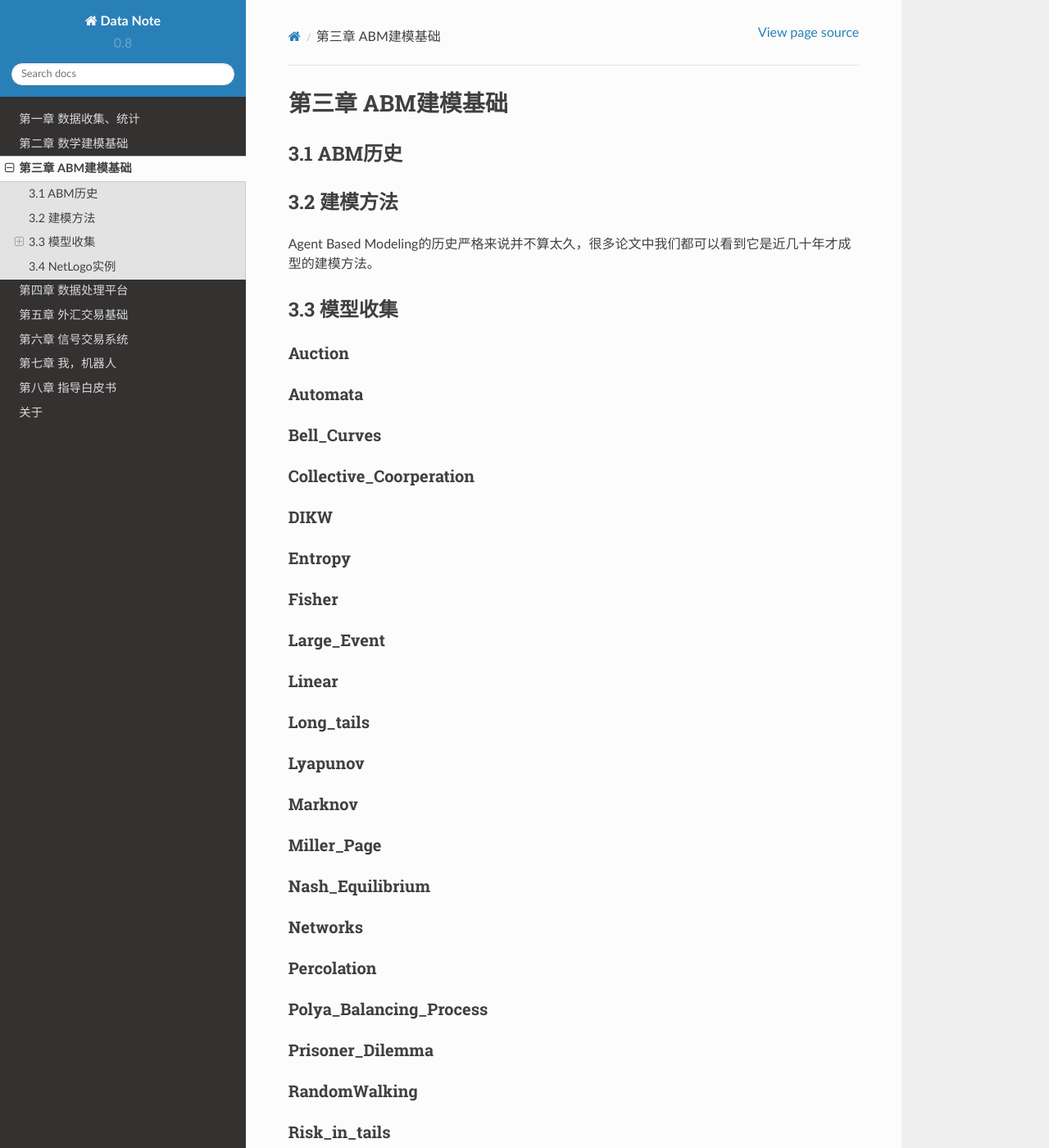
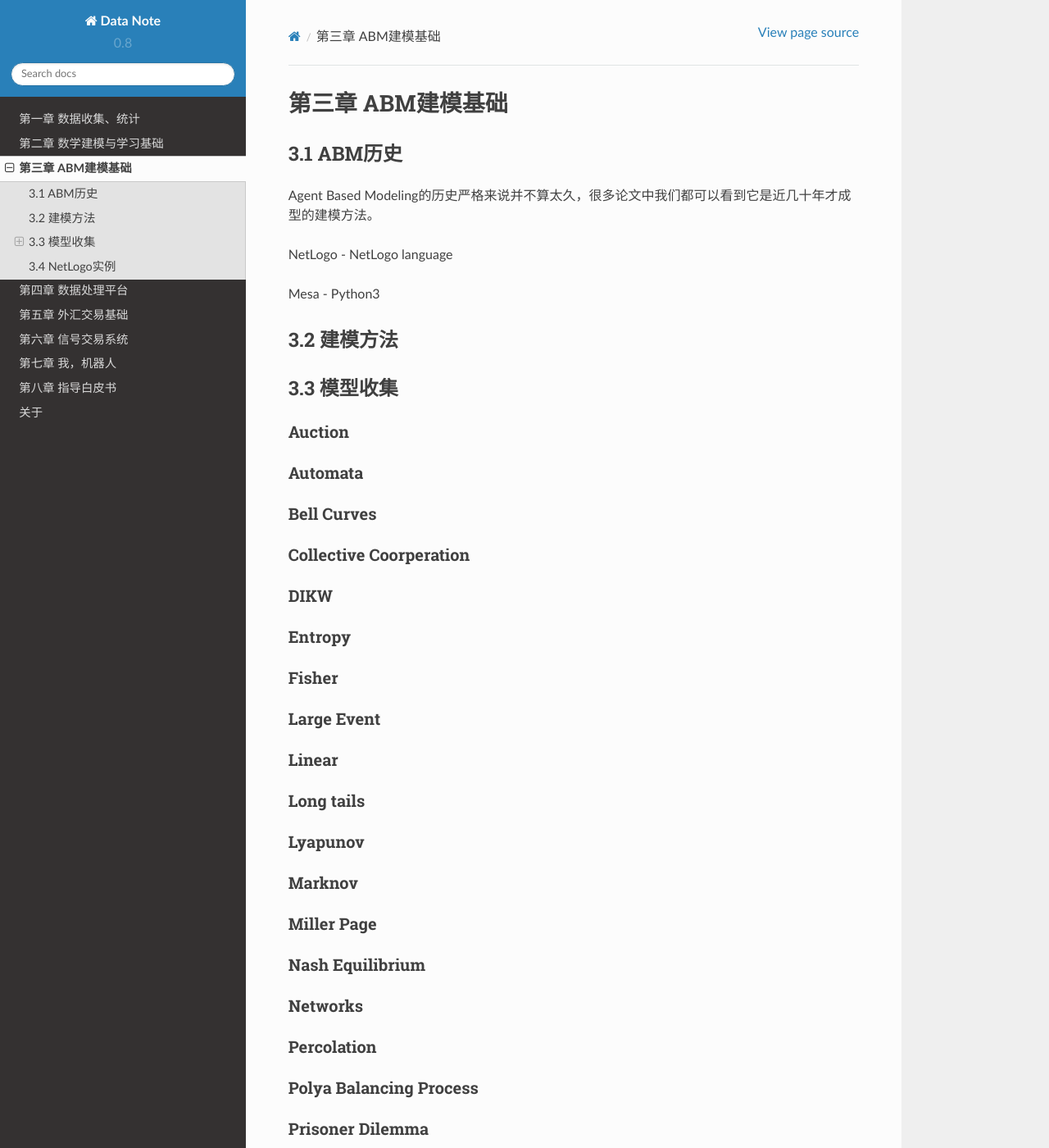
Before and after one commit to lofyer/DataNote, a Sphinx documentation site: the page built from source/posts/ch03.rst, in a window 1280 px wide and 1400 px high. Shown: the whole window at 82% size. Built offline with Sphinx 7.4.7 and the Read the Docs theme 2.0.0, drawn with Linux system fonts in a browser that asks for light colours; some of the changed text lies outside the part shown.

```diff
--- a/source/conf.py
+++ b/source/conf.py
@@ -51,7 +51,7 @@ master_doc = 'index'
 
 # General information about the project.
 project = u'Data Note'
-copyright = u'2014, lofyer'
+copyright = u'2016, lofyer'
 
 # The version info for the project you're documenting, acts as replacement for
 # |version| and |release|, also used in various other places throughout the
--- a/source/posts/about.rst
+++ b/source/posts/about.rst
@@ -10,7 +10,7 @@ Author: 猪大壮
 
 在线阅读
 
-ReadTheDocs: https://datanote.readthedocs.org
+ReadTheDocs: https://datanotes.readthedocs.org
 
 .. raw:: html
 
--- a/source/posts/ch01.rst
+++ b/source/posts/ch01.rst
@@ -10,7 +10,11 @@
 
 还有一个比较重要的点-- `Model Thinking <https://www.coursera.org/course/modelthinking>`_ ，你需要的不只是建模的知识，还要有建模的思想。数据和算法并不是最重要的，重要的是你如何利用这些数据通过你设计的模型来输出对你有用的结果。
 
-**不要以编程开始你的机器学习之旅，这样容易使思维受限于语言，通过对模型和结果的思考达到你的目的，编程只是手段之一。**
+**不要以编程开始你的机器学习之旅，这样容易使思维受限于语言，通过对模型和结果的思考达到你的目的，编程只是手段之一。** 话虽如此，但是你必须学会的语言有Python、NetLogo、MQL，额外的语言为Bash、C、C++，如果你会点Java那就更好啦。如何学习它们？OK，下载手册，那些命令与类型一个个敲着学，不要漏过任何一个。
+
+NetLogo: :download:`netlogo_help.7z<../files/netlogo_help.7z>`
+
+MQL4: :download:`mql4.chm<../files/mql4.chm>`
 
 如果读者已经具备了以下几点的基本知识，那么，跳过这章吧。
 
--- a/source/posts/ch02.rst
+++ b/source/posts/ch02.rst
@@ -1,6 +1,6 @@
-====================
-第二章 数学建模基础
-====================
+==========================
+第二章 数学建模与学习基础
+==========================
 
 ----------------
 2.1 numpy 快查
--- a/source/posts/ch03.rst
+++ b/source/posts/ch03.rst
@@ -6,11 +6,15 @@
 3.1 ABM历史
 -------------
 
+Agent Based Modeling的历史严格来说并不算太久，很多论文中我们都可以看到它是近几十年才成型的建模方法。
+
+NetLogo - NetLogo language
+
+Mesa - Python3
+
 -------------
 3.2 建模方法
 -------------
-
-Agent Based Modeling的历史严格来说并不算太久，很多论文中我们都可以看到它是近几十年才成型的建模方法。
 
 -------------
 3.3 模型收集
@@ -22,10 +26,10 @@ Auction
 Automata
 ========
 
-Bell_Curves
+Bell Curves
 ===========
 
-Collective_Coorperation
+Collective Coorperation
 =======================
 
 DIKW
@@ -37,13 +41,13 @@ Entropy
 Fisher
 ======
 
-Large_Event
+Large Event
 ===========
 
 Linear
 ======
 
-Long_tails
+Long tails
 ==========
 
 Lyapunov
@@ -52,10 +56,10 @@ Lyapunov
 Marknov
 =======
 
-Miller_Page
+Miller Page
 ===========
 
-Nash_Equilibrium
+Nash Equilibrium
 ================
 
 Networks
```
Also changed, not shown: other parts of source/posts/ch02.rst (+0 -2 lines), other parts of source/posts/ch03.rst (+9 -9 lines), 2 other files.
